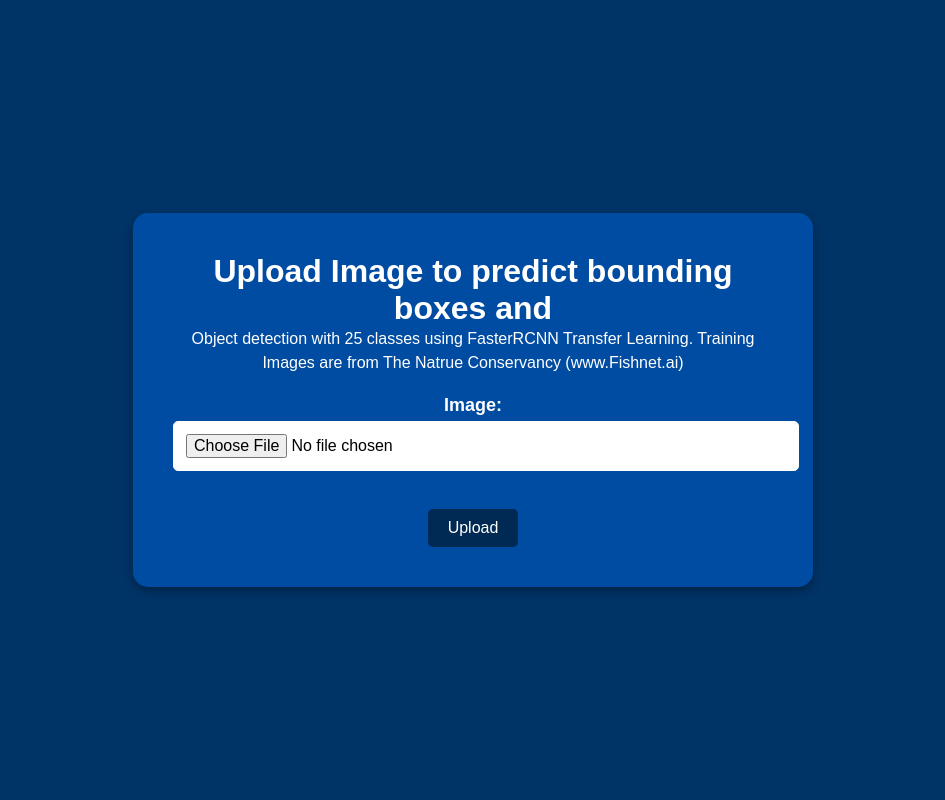
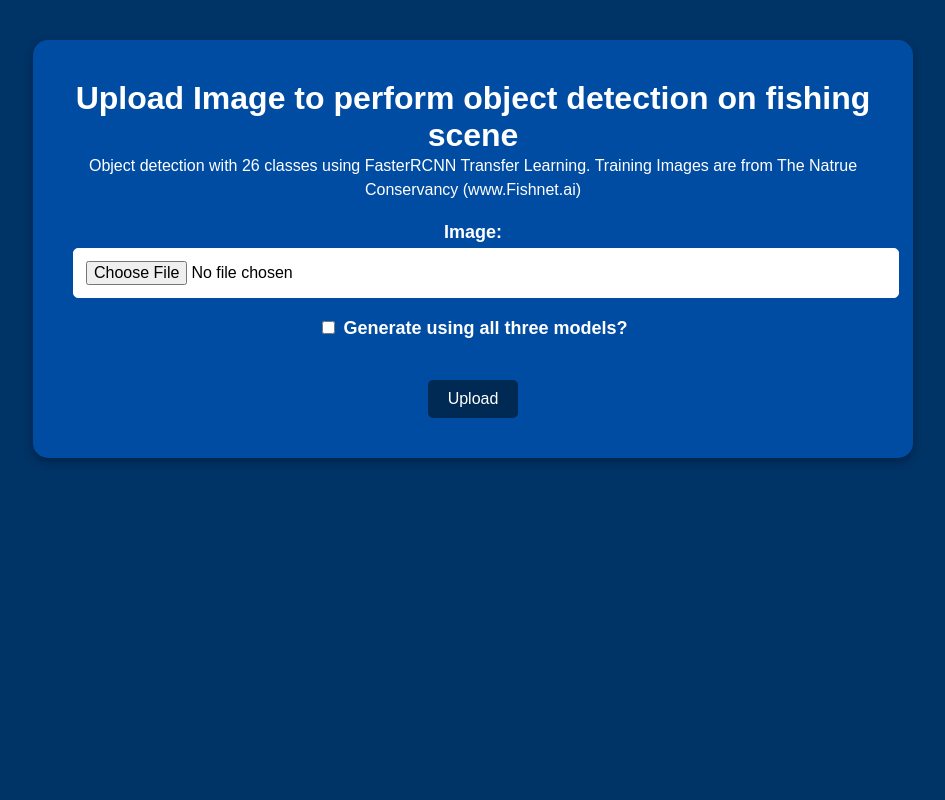
Before and after one commit to nicholasconterno/Fishnet3, a Flask app: page / in a window 1280 px wide. Shown: the whole page, without its empty margins (167-1112 px from the left). Run offline with Flask 3, Linux system fonts and the light colour scheme.

Commit message:
App is stable locally

```diff
--- a/app/fishnet_detector.py
+++ b/app/fishnet_detector.py
@@ -159,7 +159,7 @@ class FishnetDetector:
         ax.axis('off')
         # Save the figure
         if save_path:
-            plt.savefig(save_path, bbox_inches='tight')
+            fig.savefig(save_path, bbox_inches='tight')
             print(f"Annotated image saved to {save_path}")
         else:
             plt.show()
--- a/app/routes.py
+++ b/app/routes.py
@@ -34,6 +34,9 @@ def upload_file():
         return render_template('upload.html', message='No file part. Please try again.')
 
     file = request.files['file']
+    # Check if 'all_models' checkbox was checked
+    is_allmodels = 'all_models' in request.form
+    print(f"Using all models: {is_allmodels}")
 
     if file.filename == '':
         return render_template('upload.html', message='No selected file. Please try again.')
@@ -44,16 +47,26 @@ def upload_file():
         print(f"Saving file to {filepath}")
         file.save(filepath)
 
-        # Process the image with object detection and keep new filename
-        rcnn_img_name, fishnet_img_name, rf_img_name = object_detect(filepath)
-        print(f"Processed images: {rcnn_img_name}, {fishnet_img_name}, {rf_img_name}")
-        if rcnn_img_name and fishnet_img_name and rf_img_name:
-            # Redirect to the display page with the processed image filenames
-            filenames = [rcnn_img_name, fishnet_img_name, rf_img_name]
-            params = '&'.join(['filename=' + filename for filename in filenames])
-            return redirect(url_for('app_routes.display') + '?' + params)
+        if is_allmodels:
+            # Process the image with object detection and keep new filename
+            rcnn_img_name, fishnet_img_name, rf_img_name = object_detect(filepath, all_models=True)
+            print(f"Processed images: {rcnn_img_name}, {fishnet_img_name}, {rf_img_name}")
+            if rcnn_img_name and fishnet_img_name and rf_img_name:
+                # Redirect to the display page with the processed image filenames
+                filenames = [rcnn_img_name, fishnet_img_name, rf_img_name]
+                params = '&'.join(['filename=' + filename for filename in filenames])
+                return redirect(url_for('app_routes.display') + '?' + params)
+            else:
+                return render_template('upload.html', message='Something went wrong. Please try again.')
         else:
-            return render_template('upload.html', message='Something went wrong. Please try again.')
+            # Process with only fishnet detector
+            rcnn_img_name, fishnet_img_name, rf_img_name = object_detect(filepath, all_models=False)
+            print(f"Processed images: {rcnn_img_name}, {fishnet_img_name}, {rf_img_name}")
+            if fishnet_img_name:
+                # Redirect to the display page with the processed image filenames
+                return redirect(url_for('app_routes.display') + '?filename=' + fishnet_img_name)
+            else:
+                return render_template('upload.html', message='Something went wrong. Please try again.')
     else:
         return render_template('upload.html', message='File type not allowed. Please try again with a valid image file.')
 
@@ -61,8 +74,11 @@ def upload_file():
 def display():
     # Retrieve filenames from query parameters
     filenames = request.args.getlist('filename')  # This gets all 'filename' query params as a list
+    print(f"Displaying images: {filenames}")
     if len(filenames) == 3:
         return render_template('display_images.html', rcnn_file=filenames[0], fishnet_file=filenames[1], rf_file=filenames[2])
+    elif len(filenames) == 1:
+        return render_template('display_single.html', fishnet_file=filenames[0])
     else:
         return "Error: Invalid number of filenames provided.", 400
 
--- a/app/static/form-style.css
+++ b/app/static/form-style.css
@@ -13,9 +13,16 @@ body {
     display: flex;
     justify-content: center;
     align-items: center;
-    height: 100vh;
     margin: 0; /* Remove default margin */
+    padding-top: 20px; /* Add top padding */
 }
+
+img {
+    height: 300px; /* Constant height for all images */
+    width: auto; /* Maintain aspect ratio */
+    margin: 10px;
+}
+
 
 /* Center the content area */
 .centered-container {
@@ -25,7 +32,9 @@ body {
     box-shadow: 0px 4px 8px rgba(0, 0, 0, 0.3); /* Soft shadow for depth */
     text-align: center;
     width: 90%;
-    max-width: 600px;
+    max-width: 800px; /* Limit width for better readability */
+    margin-top: 20px; /* Add top margin */
+    margin-bottom: 20px; /* Add bottom margin */
 }
 
 /* Style the subheader */
--- a/app/templates/upload.html
+++ b/app/templates/upload.html
@@ -6,21 +6,21 @@
 </head>
 <body>
     <div class="centered-container">
-        <h1>Upload Image to predict bounding boxes and</h1>
+        <h1>Upload Image to perform object detection on fishing scene</h1>
         <div id="subheader">
-            <p>Object detection with 25 classes using FasterRCNN Transfer Learning.
+            <p>Object detection with 26 classes using FasterRCNN Transfer Learning.
                 Training Images are from The Natrue Conservancy (www.Fishnet.ai)</p>
         </div>
         <form method="post" action="{{ url_for('app_routes.upload_file') }}" enctype="multipart/form-data">
             <label for="file">Image:</label>
-            <input type="file" id="file" name="file" required><br><br>
-
+            <input type="file" id="file" name="file" required><br>
+            <label><input type="checkbox" name="all_models"> Generate using all three models?</label>
+            <br><br>
             <input type="submit" value="Upload">
         </form>
     </div>
     {% if message %}
         <input type="hidden" id="uploadMessage" value="{{ message }}">
-
         <script type="text/javascript">
             document.addEventListener('DOMContentLoaded', function() {
                 var uploadMessage = document.getElementById('uploadMessage').value;
```
Also changed, not shown: app/templates/display_images.html (+20 -10 lines), app/templates/display_single.html (added, +15 -0 lines), app/traditional_object_detection.py (+20 -21 lines), app/utils.py (+13 -7 lines), 1 other file.
